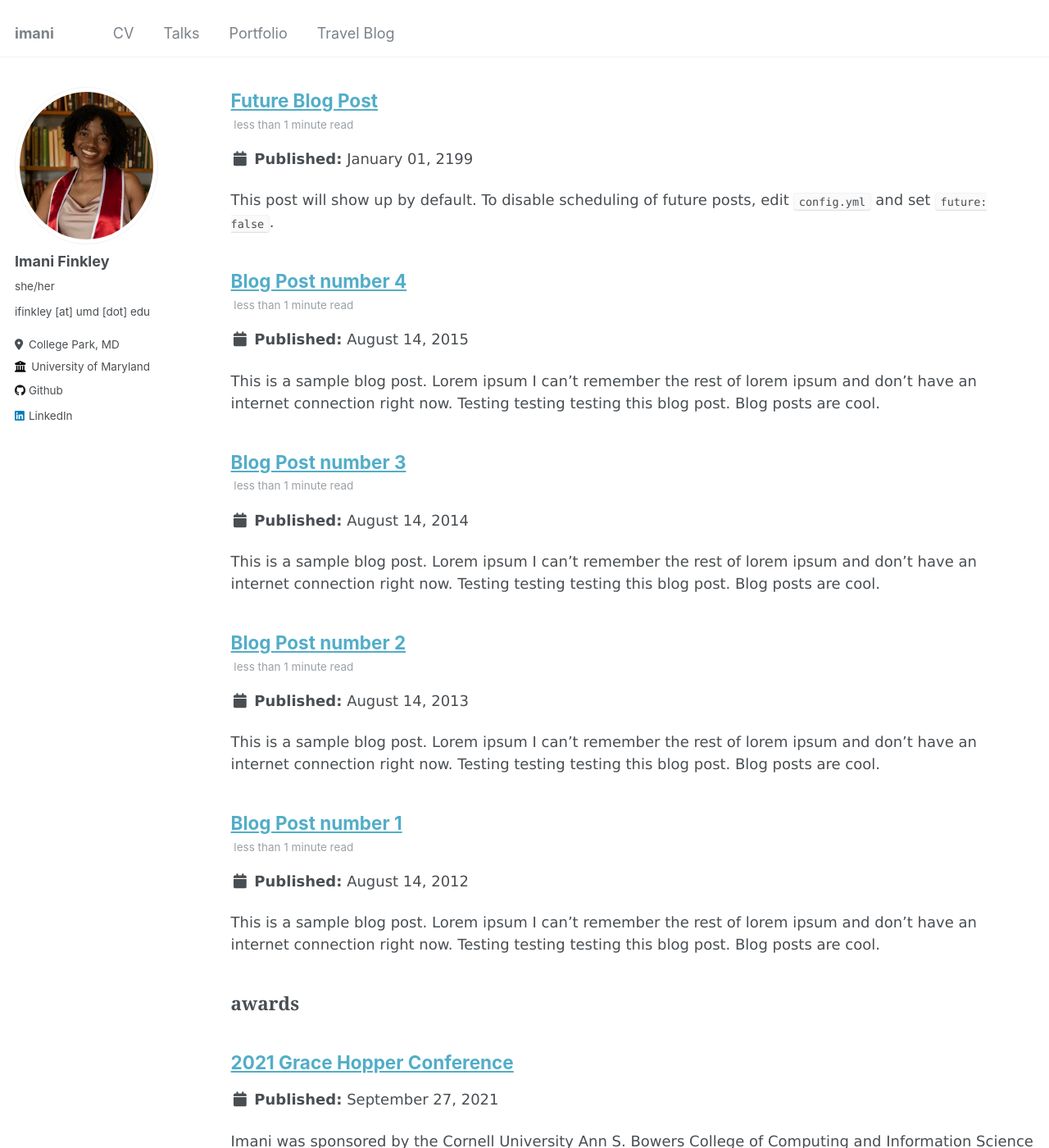
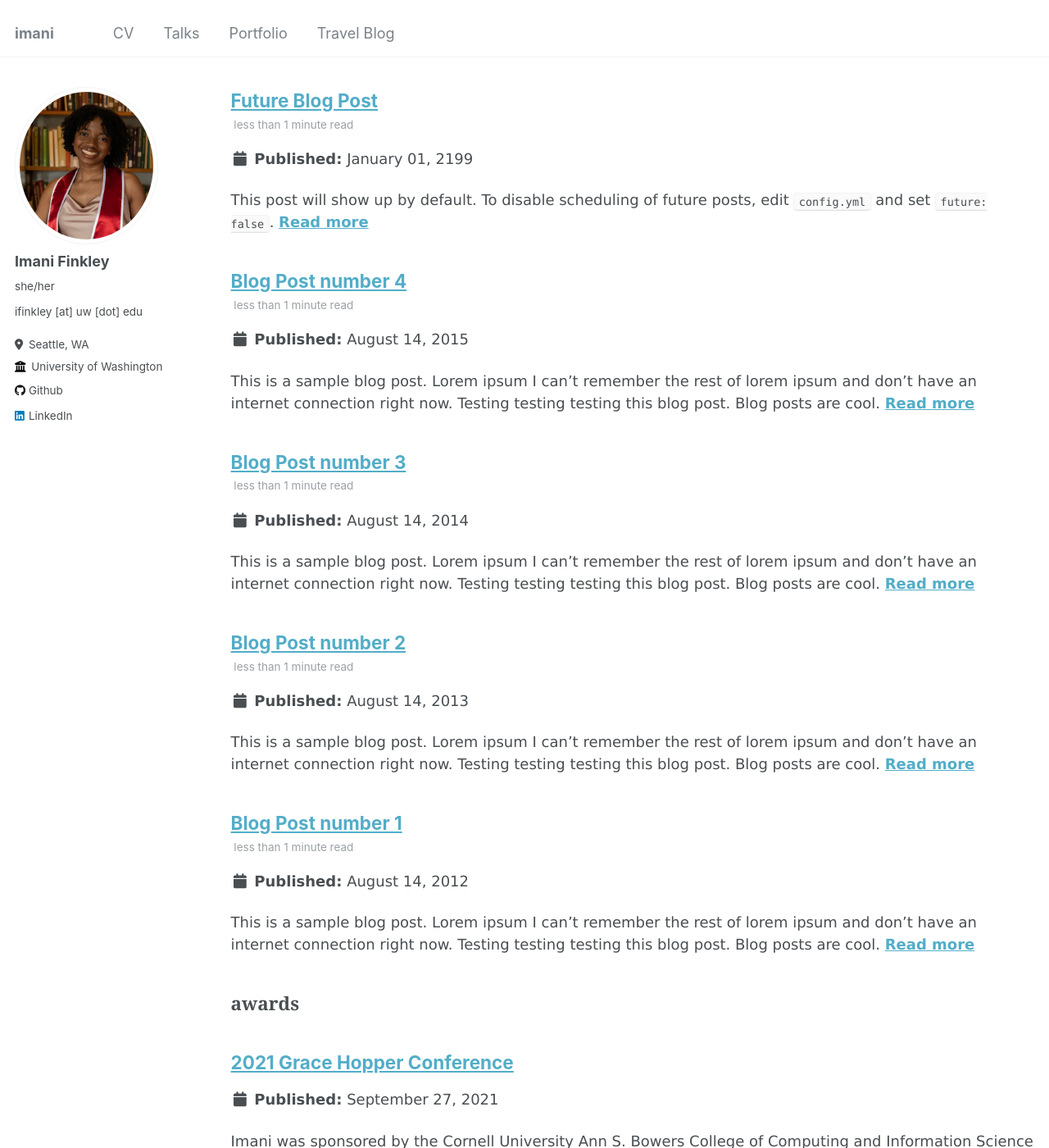
Before and after one commit to imanif/imanif.github.io, a Jekyll site: the page built from _pages/sitemap.md, in a window 1280 px wide and 1400 px high, scrolled down 1654 px. Shown: the whole window at 82% size. Built offline with Jekyll 4.4.1, drawn with Linux system fonts in a browser that asks for light colours; some of the changed text lies outside the part shown.

Commit message:
change config

```diff
--- a/_config.yml
+++ b/_config.yml
@@ -11,7 +11,7 @@ locale                   : "en-US"
 title                    : "imani"
 title_separator          : "-"
 name                     : &name "Imani Finkley"
-description              : &description "personal description"
+description              : &description "1st Year PhD student at University of Washington, focusing on computational humanities"
 url                      : https://imanif.github.io # the base hostname & protocol for your site
 baseurl                  : "" # the subpath of your site, e.g. "/blog"
 repository               : "imanif/imanif.github.io"
@@ -24,9 +24,9 @@ author:
   avatar           : "profile.png"
   name             : "Imani Finkley"
   pronouns         : "she/her" # example: "she/her"
-  bio              : "ifinkley [at] umd [dot] edu"
-  location         : "College Park, MD"
-  employer         : "University of Maryland"
+  bio              : "ifinkley [at] uw [dot] edu"
+  location         : "Seattle, WA"
+  employer         : "University of Washington"
   uri              : # URL
   email            : # URL
 
@@ -78,7 +78,7 @@ teaser                   :  # filename of teaser fallback teaser image placed in
 breadcrumbs              : false # true, false (default)
 words_per_minute         : 160
 future                   : false
-read_more                : "disabled" # if enabled, adds "Read more" links to excerpts
+read_more                : "enabled" # if enabled, adds "Read more" links to excerpts
 talkmap_link             : false #change to true to add link to talkmap on talks page
 comments:
   provider               : # false (default), "disqus", "discourse", "facebook", "google-plus", "staticman", "custom"
```
